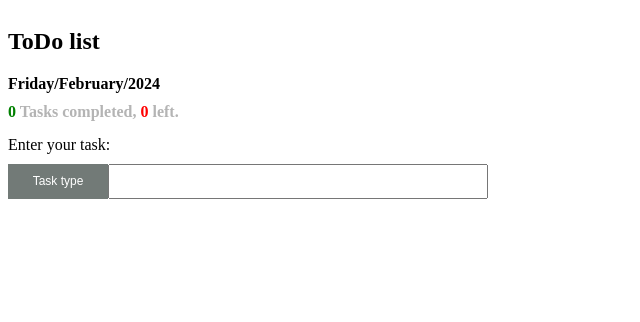
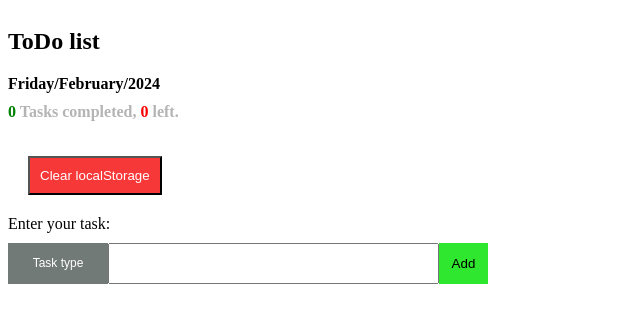
Before and after one commit to NixxoNgames/nixxongames.github.io, a plain HTML site: page index.html in a window 1280 px wide. Shown: the whole page, without its empty margins (0-640 px from the left). Drawn offline with Linux system fonts and the light colour scheme.

Commit message:
new button elements

```diff
--- a/index.html
+++ b/index.html
@@ -14,6 +14,8 @@
         <span id="done"></span> Tasks completed,
         <span id="left"></span> left.
     </span>
+
+    <button id="clear" onclick="localStorage.clear()">Clear localStorage</button>
     <label for="new">Enter your task:</label>
     <div id="form">
         <div class="dropdown">
@@ -24,7 +26,8 @@
                 <button onclick="document.getElementById('dropbtn').innerText = 'Work'">Work</button>
             </div>
         </div>
-            <input type="text" id="new">
+        <input type="text" id="new" class="add">
+        <button class="add" id="add">Add</button>
 
     </div>
 
```
Lines whose indentation alone changed are shown as unchanged.
